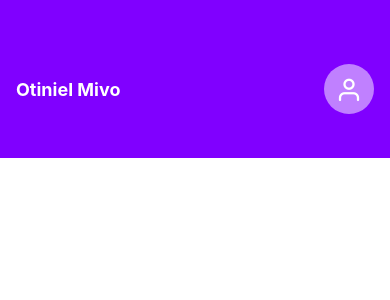
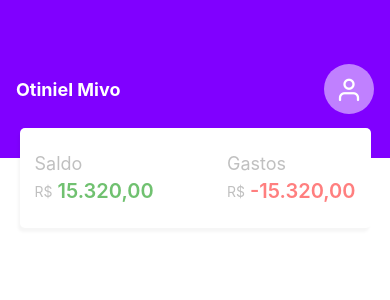
Before and after one commit to itamarpambo751/App-Finance-React-Native, a React Native app: screen / in a window 390 px wide. Shown: the top 300 px of the page. Built offline with nearby package versions, Linux system fonts and the light colour scheme.

Commit message:
ViewData terminado

```diff
--- a/App.tsx
+++ b/App.tsx
@@ -1,9 +1,11 @@
 import { AppStatusBar } from "./components/StatusBar/StatusBar";
+import { ViewData } from "./components/ViewData/ViewData";
 
 export default function App() {
   return (
     <>
       <AppStatusBar />
+      <ViewData />
     </>
   );
 }
--- a/components/ViewData/ViewData.tsx
+++ b/components/ViewData/ViewData.tsx
@@ -1,3 +1,76 @@
+import {
+    View, Text, StyleSheet
+} from "react-native"
+
 export function ViewData() {
+    return (
+        <View style={styles.container}>
+            <View style={styles.content}>
+                <View style={styles.containerField}>
+                    <Text style={styles.containerFieldDescription}>Saldo</Text>
+                    <View style={styles.containerFieldView}>
+                        <Text style={styles.money}>R$</Text>
+                        <Text style={[styles.value, styles.green]}>15.320,00</Text>
+                    </View>
+                </View>
+                <View style={styles.containerField}>
+                    <Text style={styles.containerFieldDescription}>Gastos</Text>
+                    <View style={styles.containerFieldView}>
+                        <Text style={styles.money}>R$</Text>
+                        <Text style={[styles.value, styles.red]}>-15.320,00</Text>
+                    </View>
+                </View>
+            </View>
+        </View>
+    )
+}
 
-}
+const styles = StyleSheet.create({
+    container: {
+        width: "90%",
+        marginLeft: "5%",
+        marginTop: -30,
+        backgroundColor: "#fff",
+        paddingHorizontal: 15,
+        paddingVertical: 25,
+        borderTopEndRadius: 5,
+        borderTopStartRadius: 5,
+        borderBottomEndRadius: 5,
+        borderBottomStartRadius: 5,
+        elevation: 20,
+        shadowColor: '#1717176C',
+        shadowOffset: {width: -2, height: 4},
+        shadowOpacity: 0.1,
+        shadowRadius: 3,
+    },
+    content: {
+        flexDirection: "row",
+        justifyContent: "space-between",
+    },
+    containerField: {
+        gap: 5
+    },
+    containerFieldDescription: {
+        fontSize: 18,
+        color: "silver",
+    },
+    containerFieldView: {
+        flexDirection: "row",
+        gap: 5,
+        justifyContent: "center",
+        alignItems: "center"
+    },
+    money: {
+        color: "silver"
+    },
+    value: {
+        fontSize: 20,
+        fontWeight: "600",
+    },
+    green: {
+        color: "#70C170"
+    },
+    red: {
+        color: "#ff7f7f"
+    }
+})
```
